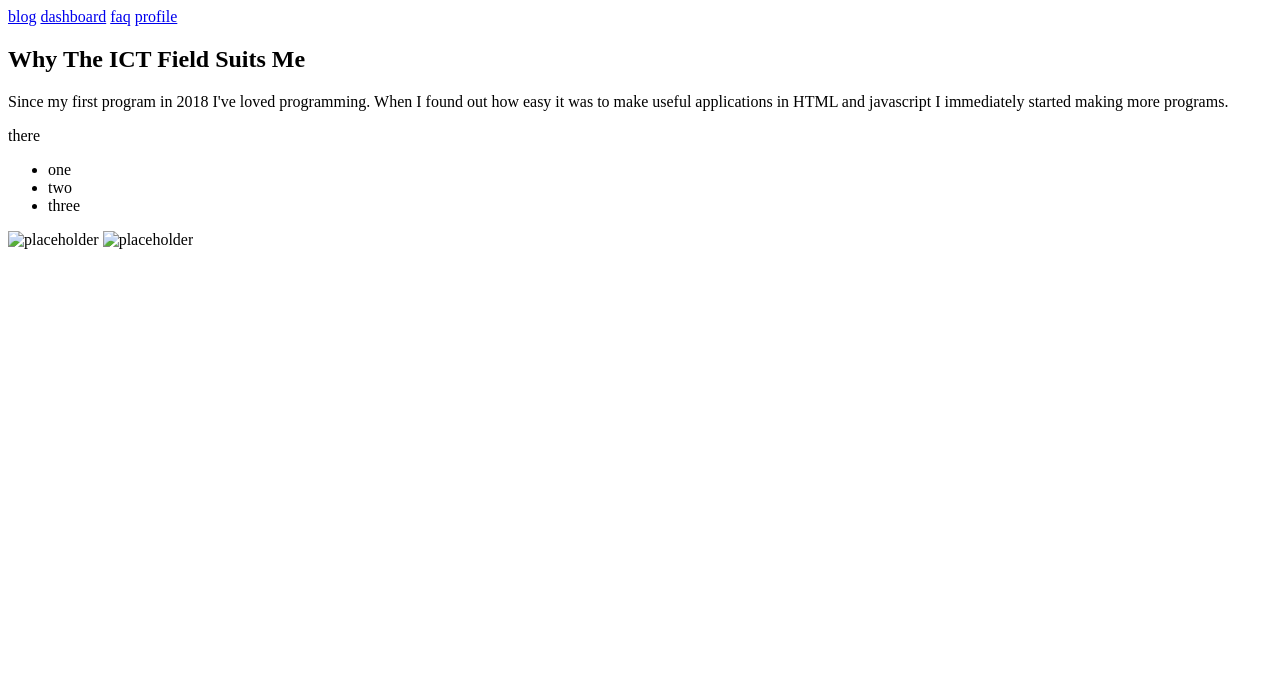
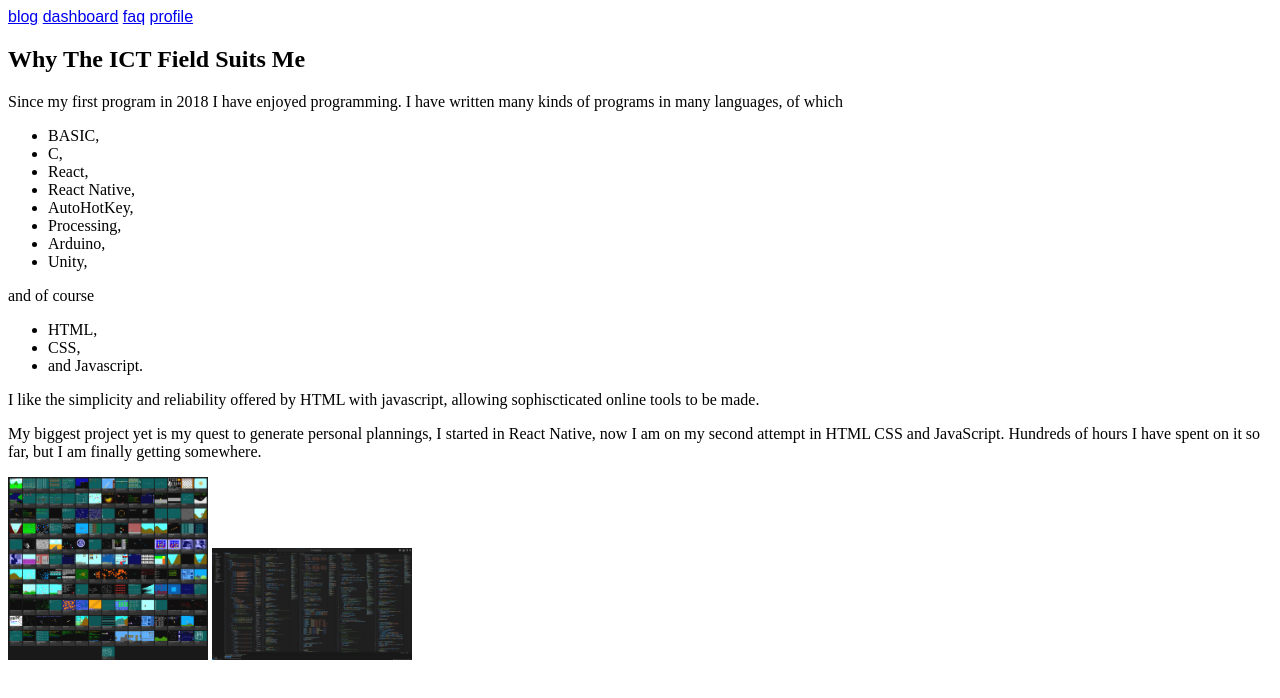
Before and after one commit to SP4CEBARsystems/PCO-website, a plain HTML site: page index.htm in a window 1280 px wide. Drawn offline with Linux system fonts and the light colour scheme.

Commit message:
added proper images, and fixed paths

```diff
--- a/index.htm
+++ b/index.htm
@@ -5,7 +5,7 @@
         <meta name="viewport" content="width=device-width, initial-scale=1.0">
         <meta http-equiv="X-UA-Compatible" content="ie=edge">
         <title>profile</title>
-        <link rel="stylesheet" href="style.css">
+        <link rel="stylesheet" href="styles/style.css">
     </head>
     <body>
         <main>
@@ -16,23 +16,41 @@
                 <a href="./pages/profile.htm"  >profile</a>
             </nav>
             <article>
-                <script src="index.js"></script>
+                <script src="scripts/index.js"></script>
                 <h1>Why The ICT Field Suits Me</h1>
-                <p>Since my first program in 2018 I've loved programming. When I found out how easy it was to make useful applications in HTML and javascript I immediately started making more programs.</p>
-                <p>there</p>
-                <ul>
-                    <li>one</li>
-                    <li>two</li>
-                    <li>three</li>
-                </ul>
-                <img scr="https://placehold.co/600x400" alt="placeholder">
-                <img scr="https://placehold.co/600x400" alt="placeholder">
+                <p>
+                    Since my first program in 2018 I have enjoyed programming. I have written many kinds of programs in many languages, of which
+                    <ul>
+                        <li>BASIC,</li>
+                        <li>C,</li>
+                        <li>React,</li>
+                        <li>React Native,</li>
+                        <li>AutoHotKey,</li>
+                        <li>Processing,</li>
+                        <li>Arduino,</li>
+                        <li>Unity,</li>
+                    </ul>
+                    and of course
+                    <ul>
+                        <li>HTML,</li>
+                        <li>CSS,</li>
+                        <li>and Javascript.</li>
+                    </ul>
+                    I like the simplicity and reliability offered by HTML with javascript, allowing sophiscticated online tools to be made.
+                </p>
+                <p>
+                    My biggest project yet is my quest to generate personal plannings, I started in React Native, now I am on my second attempt in HTML CSS and JavaScript. Hundreds of hours I have spent on it so far, but I am finally getting somewhere.
+                </p>
+
+                <img src="./assets/all_nx_programs.png" alt="placeholder" width="200px" height="auto"/>
+                <img src="./assets/lots_of_code.png" alt="placeholder" width="200px" height="auto"/>
             </article>
         </main>
     </body>
 </html>
 
 <!--
+https://placehold.co/600x400
     ## The home page (landing page)
 
     *The landing page of the site (index) is the page that the visitor arrives at when he enters the URL of your website (without a specific .html file). This is often also referred to as the home or index page.*
--- a/styles/style.css
+++ b/styles/style.css
@@ -1,4 +1,5 @@
 nav {font-family: Arial};
+img {width: 200px; height:auto};
 
 
 /* Arial, Helvetica, sans-serif */
```
Also changed, not shown: pages/blog.htm (+1 -1 lines), pages/dashboard.htm (+1 -1 lines), pages/faq.htm (+1 -1 lines), pages/posts/post.htm (+2 -2 lines), pages/profile.htm (+2 -2 lines), assets/all_nx_programs.png (added), assets/lots_of_code.png (added).
